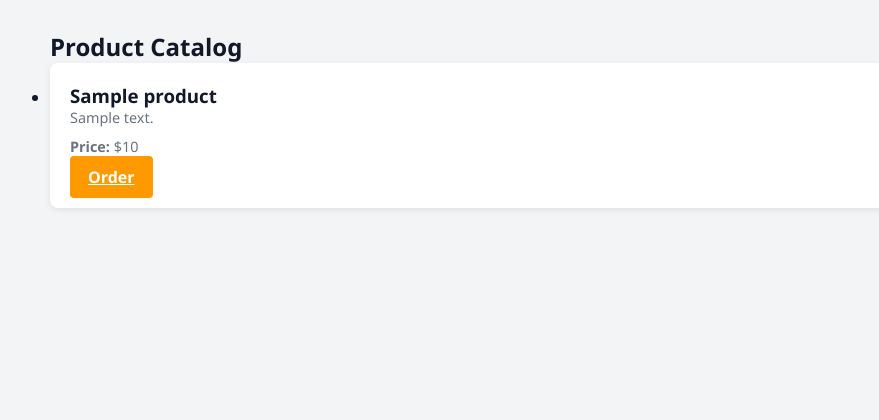
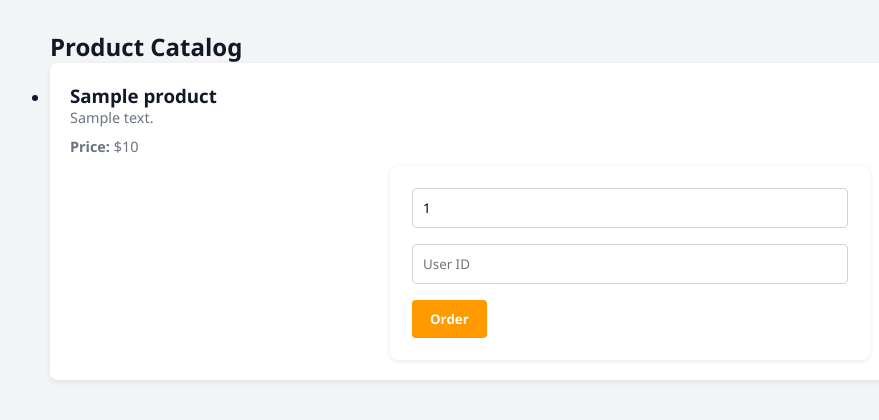
Before and after one commit to saikiranreven/RA, a Flask app: template User_app/templates/products.html in a window 1280 px wide. Shown: the part 71-491 px from the top of the page, without its empty margins (10-889 px from the left). Run offline with Flask 2, Linux system fonts and the light colour scheme; the template is opened without the code that fills it: most values are stand-ins (such as "Sample title", 1, 10 or a date in 2020).

Commit message:
products chng

```diff
--- a/User_app/templates/products.html
+++ b/User_app/templates/products.html
@@ -9,7 +9,12 @@
         <p>{{ product.description }}</p>
         <p><strong>Price:</strong> ${{ product.price }}</p>
         <!-- go to dedicated order page -->
-        <a href="{{ url_for('place_order', product_id=product.product_id) }}" class="btn">Order</a>
+        <form action="/order" method="POST" style="margin-top:8px;">
+  <input type="hidden" name="product_id" value="{{ product.product_id }}">
+  <input type="number" name="quantity" value="1" min="1" required>
+  <input type="text"   name="user_id" placeholder="User ID" required>
+  <button type="submit" class="btn">Order</button>
+</form>
       </li>
     {% endfor %}
   </ul>
```
